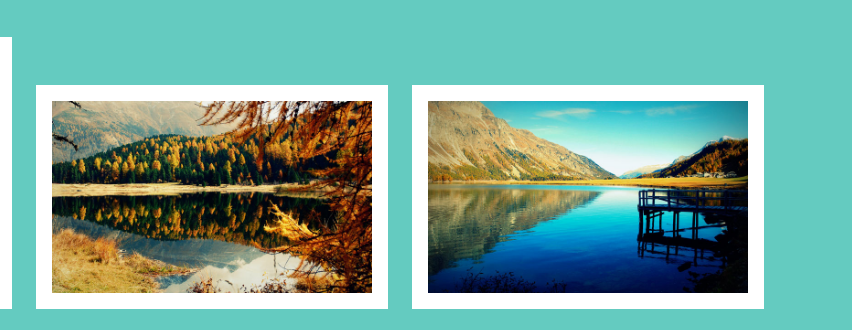
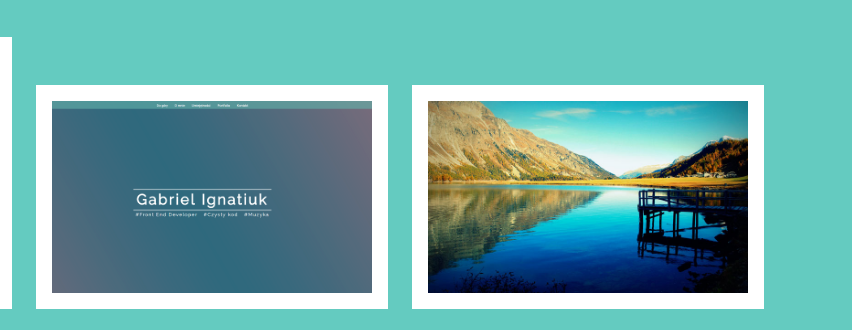
Before and after one commit to malikowy/portfolio-page, a plain HTML site: page index.html in a window 1280 px wide. Shown: the part 2127-2457 px from the top of the page, 428-1280 px from the left. Drawn offline with Linux system fonts and the light colour scheme.

Commit message:
change to gallery
added portfolio page

```diff
--- a/index.html
+++ b/index.html
@@ -64,7 +64,7 @@
                 <h2>Projekty wykonane</h2>
                 <!-- GALLERY IMAGE DIMENSIONS 700X420 -->
                 <a href="https://github.com/malikowy/MRR" title="Strona dla firmy MRR" class="gallery rotate"><img src="./src/images/projects/mrr.png" alt="MRR page view" /></a>
-                <a href="#" title="Lorem ipsum" class="gallery rotate"><img src="./src/images/6.jpg" alt="" /></a>
+                <a href="https://github.com/malikowy/portfolio-page" title="Moja pierwsza strona portfolio" class="gallery rotate"><img src="./src/images/projects/portfolio.png" alt="My first portfolio page" /></a>
                 <a href="#" title="Lorem ipsum" class="gallery rotate"><img src="./src/images/7.jpg" alt="" /></a>
                 <a href="#" title="Lorem ipsum" class="gallery rotate"><img src="./src/images/5.jpg" alt="" /></a>
                 <a href="#" title="Lorem ipsum" class="gallery rotate"><img src="./src/images/6.jpg" alt="" /></a>
```
Also changed, not shown: src/images/projects/portfolio.png (added).
